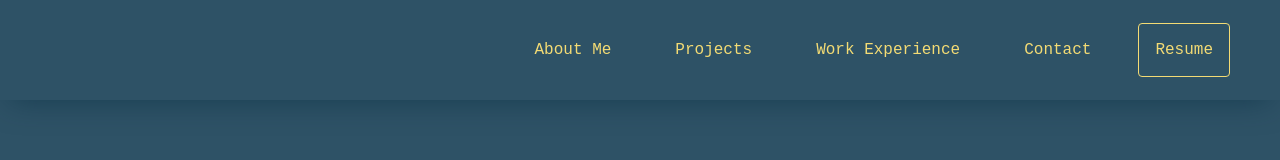
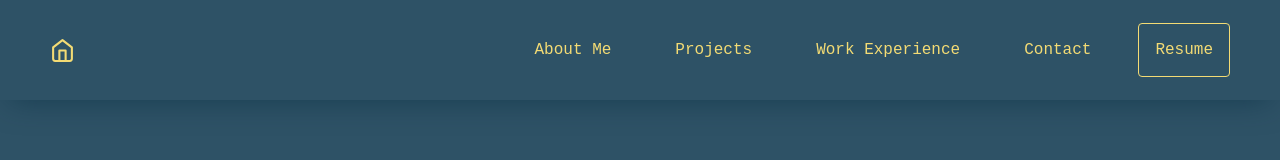
Before and after one commit to andjared/portfolio, a React (Create React App) app: page / in a window 1280 px wide. Shown: the top 160 px of the page. Built offline with nearby package versions, Linux system fonts and the light colour scheme.

Commit message:
home icon

```diff
--- a/src/components/Header/Header.module.scss
+++ b/src/components/Header/Header.module.scss
@@ -28,6 +28,7 @@
       display: flex;
       justify-content: center;
       align-items: center;
+      color: vars.$american-silver;
     }
     .links {
       display: flex;
--- a/src/components/Header/index.js
+++ b/src/components/Header/index.js
@@ -3,6 +3,7 @@ import { useEffect } from "react";
 import { useState } from "react";
 import resume from "../../assets/resume.pdf";
 import styles from "./Header.module.scss";
+import { Home } from "react-feather";
 
 export default function Header() {
   //hide navbar while scrolling down
@@ -27,7 +28,9 @@ export default function Header() {
     <header className={show ? styles.header : styles.hidden}>
       <nav className={styles.nav}>
         <a href="#home">
-          <div className={styles.logo}></div>
+          <div className={styles.logo}>
+            <Home size={25} />
+          </div>
         </a>
 
         <div className={styles.links}>
```
